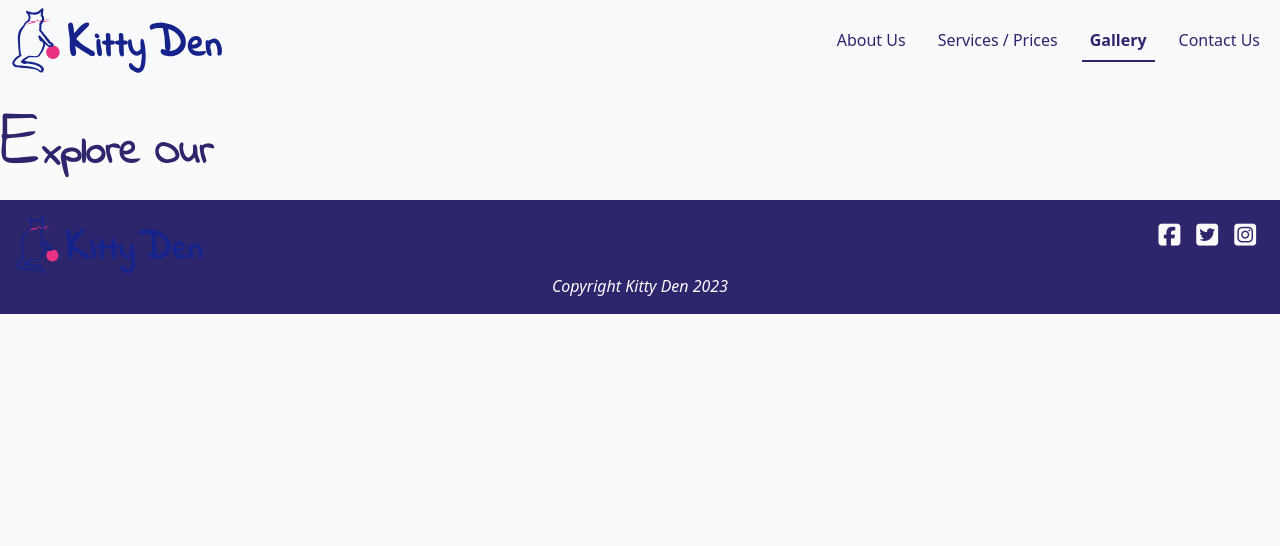
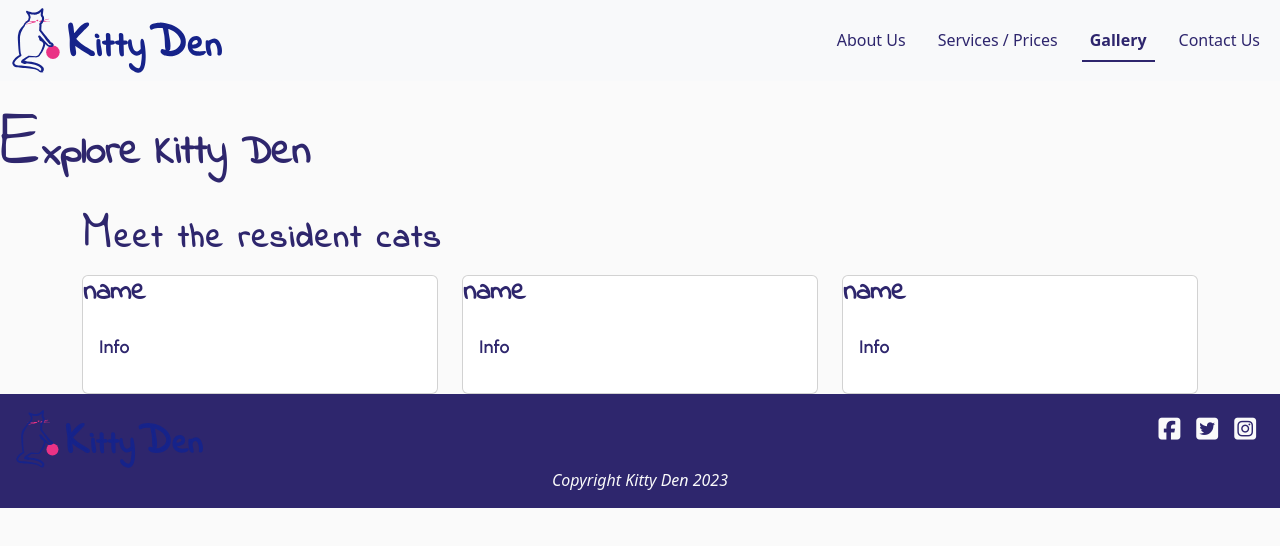
Before and after one commit to Hanmb17/CI_MS1_CATTERY, a plain HTML site: page gallery.html in a window 1280 px wide. Drawn offline with nearby package versions, Linux system fonts and the light colour scheme; a web font is replaced by a local one.

Commit message:
Add card layout for resident cats

```diff
--- a/gallery.html
+++ b/gallery.html
@@ -47,9 +47,51 @@
    <main>
     <!-- Hero section -->
     <div class="mt-5">
-        <h1 class="pt-5">Explore Our </h1>
+        <h1 class="pt-5">Explore Kitty Den</h1>
     </div>
-
+    <section>
+        <div class="container">
+            <h2>Meet the resident cats</h2>
+            <div class="row">
+                <div class="col">
+                    <div class="card">
+                        <div class="img-top">
+                            <div class="card-title">
+                                <h3>name</h3>
+                            </div>
+                            <div class="card-body">
+                                <p>Info</p>
+                            </div>
+                        </div>
+                    </div>
+                </div>
+                <div class="col">
+                    <div class="card">
+                        <div class="img-top">
+                            <div class="card-title">
+                                <h3>name</h3>
+                            </div>
+                            <div class="card-body">
+                                <p>Info</p>
+                            </div>
+                        </div>
+                    </div>
+                </div>
+                <div class="col">
+                    <div class="card">
+                        <div class="img-top">
+                            <div class="card-title">
+                                <h3>name</h3>
+                            </div>
+                            <div class="card-body">
+                                <p>Info</p>
+                            </div>
+                        </div>
+                    </div>
+                </div>
+            </div>
+        </div>
+    </section>
    </main>
    <!--Footer Section-->
    <footer>
```
